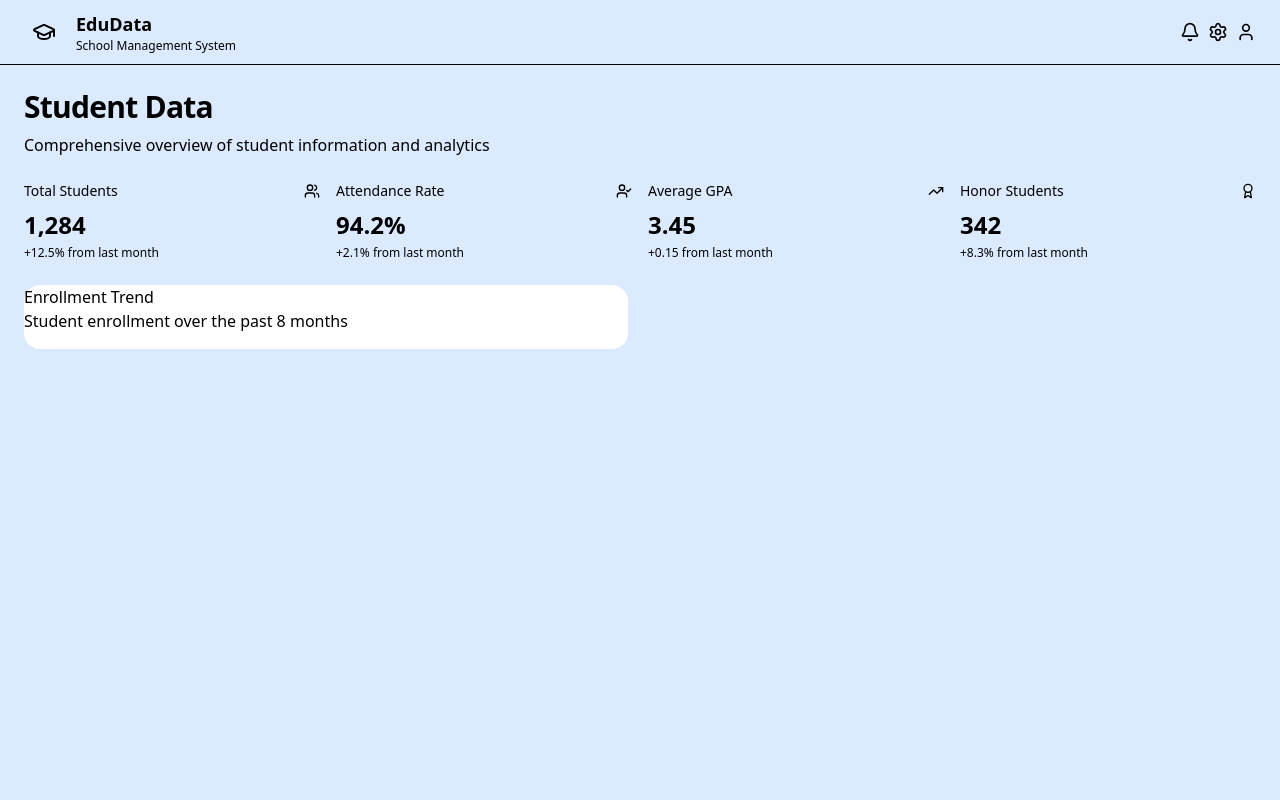
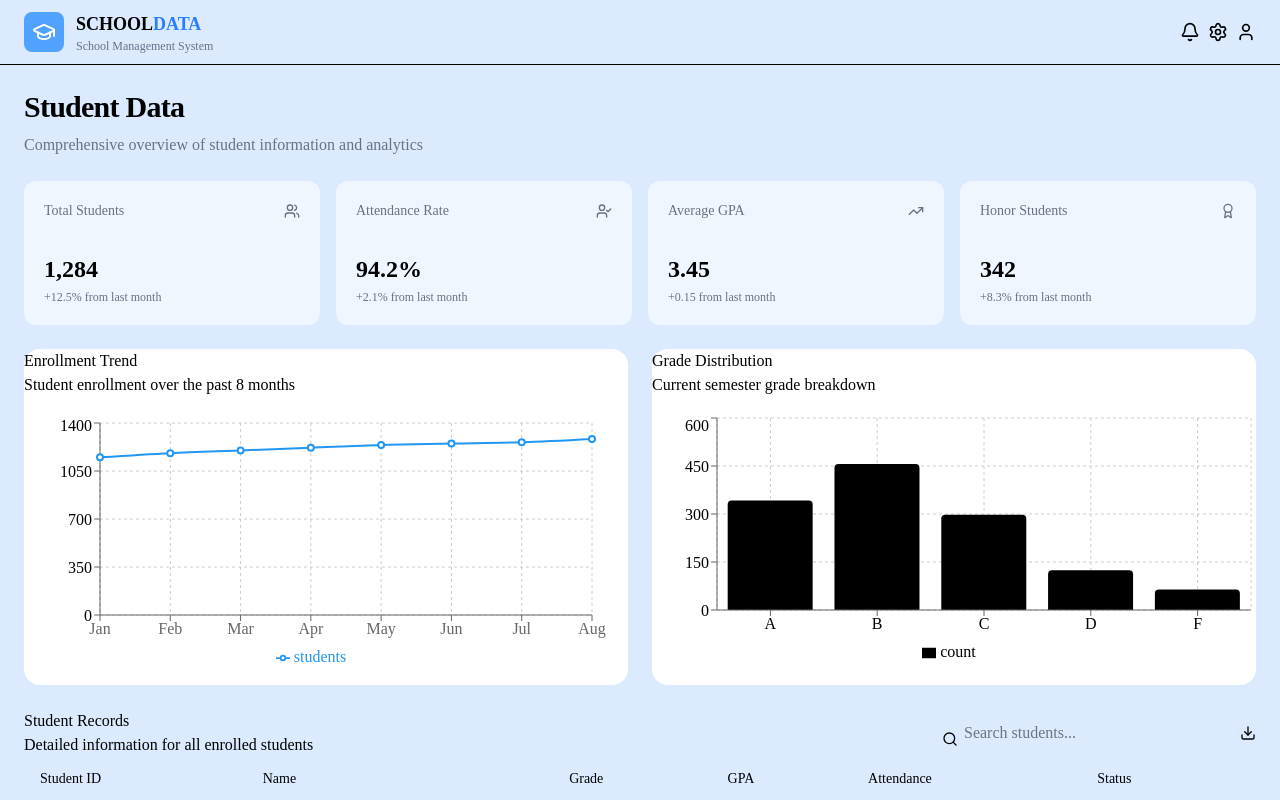
Before and after one commit to Freddy-bij/backend-practice, a React app in the folder frontend/: page /dashboard in a window 1280 px wide. Shown: the top 800 px of the page. Built offline with nearby package versions, Linux system fonts and the light colour scheme; the HTML template or start-up script is replaced by a standard one.

Commit message:
dashboard design added

```diff
--- a/frontend/src/App.jsx
+++ b/frontend/src/App.jsx
@@ -8,7 +8,7 @@ import { AuthContextProvider } from "./context/AuthContext"
 
 const App = () => {
   return (
-    <div>
+    <div className="font-[sofia]">
       <AuthContextProvider>
          <BrowserRouter>
       <Routes>
--- a/frontend/src/Components/EnrollmentChart.jsx
+++ /dev/null
@@ -1,48 +0,0 @@
-
-import { Card, CardContent, CardDescription, CardHeader, CardTitle } from "@/components/ui/card"
-import { ChartContainer, ChartTooltip, ChartTooltipContent } from "@/components/ui/chart"
-import { Line, LineChart, XAxis, YAxis, CartesianGrid, ResponsiveContainer } from "recharts"
-
-const enrollmentData = [
-  { month: "Jan", students: 1150 },
-  { month: "Feb", students: 1180 },
-  { month: "Mar", students: 1200 },
-  { month: "Apr", students: 1220 },
-  { month: "May", students: 1240 },
-  { month: "Jun", students: 1250 },
-  { month: "Jul", students: 1260 },
-  { month: "Aug", students: 1284 },
-]
-
-const EnrollmentChart = () => {
-  return (
-    <div>
-      <div>
-        <CardTitle>Enrollment Trend</CardTitle>
-        <CardDescription>Student enrollment over the past 8 months</CardDescription>
-      </div>
-      <div>
-        <div className="h-[300px]"
-        >
-          <div >
-            <LineChart data={enrollmentData}>
-              <CartesianGrid strokeDasharray="3 3" className="stroke-muted" />
-              <XAxis dataKey="month" className="text-xs" tick={{ fill: "hsl(var(--muted-foreground))" }} />
-              <YAxis className="text-xs" tick={{ fill: "hsl(var(--muted-foreground))" }} />
-              <ChartTooltip content={<ChartTooltipContent />} />
-              <Line
-                type="monotone"
-                dataKey="students"
-                stroke="hsl(var(--chart-1))"
-                strokeWidth={2}
-                dot={{ fill: "hsl(var(--chart-1))", r: 4 }}
-              />
-            </LineChart>
-          </div>
-        </div>
-      </div>
-    </div>
-  )
-}
-
-export default EnrollmentChart
--- /dev/null
+++ b/frontend/src/Components/GradeDistribution.jsx
@@ -0,0 +1,35 @@
+import React from 'react'
+import { Bar, BarChart, CartesianGrid, Legend, ResponsiveContainer, Tooltip, XAxis, YAxis } from 'recharts'
+
+const gradeData = [
+    { grade: "A", count: 342 },
+    { grade: "B", count: 456 },
+    { grade: "C", count: 298 },
+    { grade: "D", count: 124 },
+    { grade: "F", count: 64 },
+]
+
+const GradeDistribution = () => {
+    return (
+        <div className='bg-white rounded-2xl'>
+            <div>
+                <h1>Grade Distribution</h1>
+                <p>Current semester grade breakdown</p>
+            </div>
+            <div className='mt-4 h-64'>
+                <ResponsiveContainer className="w-full h-full">
+                    <BarChart data={gradeData}>
+                        <CartesianGrid strokeDasharray="3 3" className="stroke-muted" />
+                        <XAxis dataKey="grade" className="text-xs" tick={{ fill: "hsl(var(--muted-foreground))" }} />
+                        <YAxis className="text-xs" tick={{ fill: "hsl(var(--muted-foreground))" }} />
+                        <Tooltip/>
+                        <Bar dataKey="count" fill="hsl(var(--chart-2))" radius={[4, 4, 0, 0]} />
+                        <Legend/>
+                    </BarChart>
+                </ResponsiveContainer>
+            </div>
+        </div>
+    )
+}
+
+export default GradeDistribution
--- a/frontend/src/Components/GradeDistributionChart.jsx
+++ /dev/null
@@ -1,46 +0,0 @@
-
-import { Card, CardContent, CardDescription, CardHeader, CardTitle } from "@/components/ui/card"
-import { ChartContainer, ChartTooltip, ChartTooltipContent } from "@/components/ui/chart"
-import { Bar, BarChart, XAxis, YAxis, CartesianGrid, ResponsiveContainer } from "recharts"
-
-const gradeData = [
-  { grade: "A", count: 342 },
-  { grade: "B", count: 456 },
-  { grade: "C", count: 298 },
-  { grade: "D", count: 124 },
-  { grade: "F", count: 64 },
-]
-
-const GradeDistributionChart = () => {
-  return (
-    <Card>
-      <CardHeader>
-        <CardTitle>Grade Distribution</CardTitle>
-        <CardDescription>Current semester grade breakdown</CardDescription>
-      </CardHeader>
-      <CardContent>
-        <ChartContainer
-          config={{
-            count: {
-              label: "Students",
-              color: "hsl(var(--chart-2))",
-            },
-          }}
-          className="h-[300px]"
-        >
-          <ResponsiveContainer width="100%" height="100%">
-            <BarChart data={gradeData}>
-              <CartesianGrid strokeDasharray="3 3" className="stroke-muted" />
-              <XAxis dataKey="grade" className="text-xs" tick={{ fill: "hsl(var(--muted-foreground))" }} />
-              <YAxis className="text-xs" tick={{ fill: "hsl(var(--muted-foreground))" }} />
-              <ChartTooltip content={<ChartTooltipContent />} />
-              <Bar dataKey="count" fill="hsl(var(--chart-2))" radius={[4, 4, 0, 0]} />
-            </BarChart>
-          </ResponsiveContainer>
-        </ChartContainer>
-      </CardContent>
-    </Card>
-  )
-}
-
-export default GradeDistributionChart
--- a/frontend/src/Components/Header.jsx
+++ b/frontend/src/Components/Header.jsx
@@ -1,28 +1,20 @@
 
 import { GraduationCap, Bell, Settings, User } from "lucide-react"
+import Logo from "./Logo"
 
 const Header = () => {
   return (
     <header className="border-b border-border bg-card">
       <div className="container mx-auto flex h-16 items-center justify-between px-6">
-        <div className="flex items-center gap-3">
-          <div className="flex h-10 w-10 items-center justify-center rounded-lg bg-primary">
-            <GraduationCap className="h-6 w-6 text-primary-foreground" />
-          </div>
-          <div>
-            <h2 className="text-lg font-semibold">EduData</h2>
-            <p className="text-xs text-muted-foreground">School Management System</p>
-          </div>
-        </div>
-
+        <Logo/>
         <div className="flex items-center gap-2">
-          <button>
+          <button className="hover:bg-blue-400 hover:p-1 hover:rounded hover:text-white">
             <Bell className="h-5 w-5" />
           </button>
-          <button>
+          <button className="hover:bg-blue-400 hover:p-1 hover:rounded hover:text-white">
             <Settings className="h-5 w-5" />
           </button>
-          <button>
+          <button className="hover:bg-blue-400 hover:p-1 hover:rounded hover:text-white">
             <User className="h-5 w-5" />
           </button>
 
--- /dev/null
+++ b/frontend/src/Components/Logo.jsx
@@ -0,0 +1,24 @@
+import { GraduationCap } from 'lucide-react'
+import React from 'react'
+
+const Logo = () => {
+  return (
+    <div>
+
+
+          <div className="flex items-center gap-3">
+          <div className="flex h-10 w-10 items-center justify-center rounded-lg bg-primary bg-blue-400 text-white ">
+            <GraduationCap className="h-6 w-6 text-primary-foreground" />
+          </div>
+          <div>
+             <h1 className='font-semibold text-lg'>SCHOOL<span className='text-blue-500'>DATA</span></h1>
+
+            <p className="text-xs text-muted-foreground text-gray-500">School Management System</p>
+          </div>
+        </div>
+  </div>
+
+  )
+}
+
+export default Logo
--- a/frontend/src/Components/NavBar.jsx
+++ b/frontend/src/Components/NavBar.jsx
@@ -4,14 +4,15 @@
 import { Link } from 'react-router'
 import Login from './Login'
 import Register from './Register'
+import Logo from './Logo'
 
 const NavBar = () => {
-  // const [isChanged, setIsChanged] = useState(false);
+
 
   return (
-    <div className='bg-gradient-to-r from-gray-500 to-purple-500 via-blue-400'>
+    <div className='bg-gradient-to-r from-gray-500/50 to-purple-500 via-blue-400'>
       <div className='flex justify-between items-center p-4 bg-amber-50/20 text-white'>
-        <h1 className='font-bold text-2xl'>SCHOOLS<span className='text-blue-500'>DATA</span></h1>
+       <Logo/>
         <div className='space-x-4'>
            <Link to="login"><button className="bg-blue-500 px-4 py-2 rounded font-medium">signIn</button></Link>
            <Link to="/"><button className="bg-gray-800 px-4 py-2 rounded font-medium" > signUp</button></Link>
--- a/frontend/src/Components/Recharts.jsx
+++ b/frontend/src/Components/Recharts.jsx
@@ -1,4 +1,4 @@
-import { CartesianGrid, Legend, Line, LineChart, Tooltip, XAxis, YAxis } from 'recharts'
+import { CartesianGrid, Legend, Line, LineChart, ResponsiveContainer, Tooltip, XAxis, YAxis } from 'recharts'
 
 const data = [
   { month: "Jan", students: 1150 },
@@ -13,33 +13,25 @@ const data = [
 
 const Recharts = () => {
   return (
-    <div className='bg-white  rounded-2xl'>
+     <div className='bg-white rounded-2xl'>
       <div>
         <h1>Enrollment Trend</h1>
         <p>Student enrollment over the past 8 months</p>
       </div>
-      <div className=' m-4 '>
-        <div>
-           <LineChart  data={data}>
-      <Line
-        type="monotone"
-        dataKey="students"
-        stroke='#2196F3'
-        strokeWidth={2}
-      />
+      <div className='m-4 h-64'>
+        <ResponsiveContainer width="100%" height="100%">
+          <LineChart data={data} margin={{ top: 10, right: 20, left: 0, bottom: 0 }}>
+            <Line type="monotone" dataKey="students" stroke='#2196F3' strokeWidth={2} />
+            <CartesianGrid strokeDasharray="3 3" />
+            <XAxis dataKey='month' />
+            <YAxis tick={{ fill: "hsl(var(--muted-foreground))" }} />
+            <Tooltip />
+            <Legend />
+          </LineChart>
+        </ResponsiveContainer>
+      </div>
+    </div>
 
-      <CartesianGrid strokeDasharray="3 3 " />
-      <XAxis dataKey='month' />
-      <YAxis />
-      <Tooltip />
-      <Legend />
-    </LineChart>
-        </div>
-
-      </div>
-
-
-    </div>
 
   )
 }
--- a/frontend/src/Components/StatsCards.jsx
+++ b/frontend/src/Components/StatsCards.jsx
@@ -37,14 +37,14 @@ const StatsCards = () => {
       {stats.map((stat) => {
         const Icon = stat.icon
         return (
-          <div key={stat.title}>
+          <div key={stat.title} className="bg-blue-50 p-5 rounded-xl text-gray-500">
             <div className="flex flex-row items-center justify-between pb-2">
               <h1 className="text-sm font-medium text-muted-foreground">{stat.title}</h1>
               <Icon className="h-4 w-4 text-muted-foreground" />
             </div>
-            <div>
-              <div className="text-2xl font-bold">{stat.value}</div>
-              <p className="text-xs text-muted-foreground mt-1">
+            <div className="pt-6">
+              <div className="text-2xl font-bold text-black">{stat.value}</div>
+              <p className="text-xs text-muted-foreground mt-1 ">
                 <span className="text-accent">{stat.change}</span> from last month
               </p>
             </div>
--- a/frontend/src/Components/StudentsTable.jsx
+++ b/frontend/src/Components/TableStudentsData.jsx
@@ -1,9 +1,4 @@
-
-import { Card, CardContent, CardDescription, CardHeader, CardTitle } from "@/components/ui/card"
-import { Badge } from "@/components/ui/badge"
-import { Button } from "@/components/ui/button"
-import { Input } from "@/components/ui/input"
-import { Search, Download } from "lucide-react"
+import { Download, Search } from "lucide-react"
 
 const students = [
   { id: "STU001", name: "Emma Johnson", grade: "12", gpa: 3.85, attendance: 96, status: "Active" },
@@ -16,31 +11,31 @@ const students = [
   { id: "STU008", name: "Mason Taylor", grade: "11", gpa: 3.38, attendance: 91, status: "Active" },
 ]
 
-const StudentsTable = () => {
+const TableStudentsData = () => {
   return (
-   <Card>
-      <CardHeader>
+       <div>
+      <div>
         <div className="flex flex-col gap-4 md:flex-row md:items-center md:justify-between">
           <div>
-            <CardTitle>Student Records</CardTitle>
-            <CardDescription>Detailed information for all enrolled students</CardDescription>
+            <h1>Student Records</h1>
+            <p>Detailed information for all enrolled students</p>
           </div>
           <div className="flex gap-2">
-            <div className="relative flex-1 md:flex-initial">
+            <div className="relative flex md:flex-initial">
               <Search className="absolute left-2.5 top-2.5 h-4 w-4 text-muted-foreground" />
-              <Input type="search" placeholder="Search students..." className="pl-8 md:w-[300px]" />
+              <input type="search" placeholder="Search students..." className="pl-8 md:w-[300px]" />
             </div>
-            <Button variant="outline" size="icon">
+            <button variant="outline" size="icon">
               <Download className="h-4 w-4" />
-            </Button>
+            </button>
           </div>
         </div>
-      </CardHeader>
-      <CardContent>
+      </div>
+      <div>
         <div className="overflow-x-auto">
           <table className="w-full">
             <thead>
-              <tr className="border-b border-border">
+              <tr className="border-b-gray-500 border-border ">
                 <th className="text-left py-3 px-4 text-sm font-medium text-muted-foreground">Student ID</th>
                 <th className="text-left py-3 px-4 text-sm font-medium text-muted-foreground">Name</th>
                 <th className="text-left py-3 px-4 text-sm font-medium text-muted-foreground">Grade</th>
@@ -58,18 +53,18 @@ const StudentsTable = () => {
                   <td className="py-3 px-4 text-sm">{student.gpa.toFixed(2)}</td>
                   <td className="py-3 px-4 text-sm">{student.attendance}%</td>
                   <td className="py-3 px-4 text-sm">
-                    <Badge variant={student.status === "Active" ? "default" : "destructive"} className="text-xs">
+                    <button variant={student.status === "Active" ? "default" : "destructive"} className="text-xs">
                       {student.status}
-                    </Badge>
+                    </button>
                   </td>
                 </tr>
               ))}
             </tbody>
           </table>
         </div>
-      </CardContent>
-    </Card>
+      </div>
+    </div>
   )
 }
 
-export default StudentsTable
+export default TableStudentsData
--- a/frontend/src/Page/Dashboard.jsx
+++ b/frontend/src/Page/Dashboard.jsx
@@ -1,7 +1,10 @@
 
+import GradeDistribution from "../Components/GradeDistribution"
 import Header from "../Components/Header"
 import Recharts from "../Components/Recharts"
 import StatsCards from "../Components/StatsCards"
+import TableStudentsData from "../Components/TableStudentsData"
+
 
 
 const Dashboard = () => {
@@ -11,19 +14,16 @@ const Dashboard = () => {
        <main className="container mx-auto p-6 space-y-6">
         <div>
           <h1 className="text-3xl font-bold tracking-tight text-balance">Student Data</h1>
-          <p className="text-muted-foreground mt-2">Comprehensive overview of student information and analytics</p>
+          <p className="text-muted-foreground mt-2 text-gray-500">Comprehensive overview of student information and analytics</p>
         </div>
 
         <StatsCards />
 
         <div className="grid gap-6 md:grid-cols-2">
           <Recharts/>
-
-
-          {/* <GradeDistributionChart /> */}
+          <GradeDistribution/>
         </div>
-
-        {/* <StudentTable /> */}
+        <TableStudentsData/>
       </main>
     </div>
   )
```
